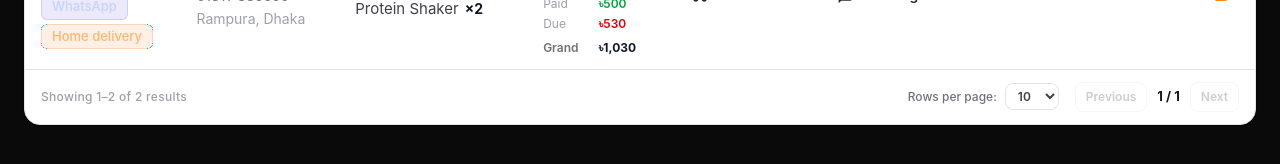
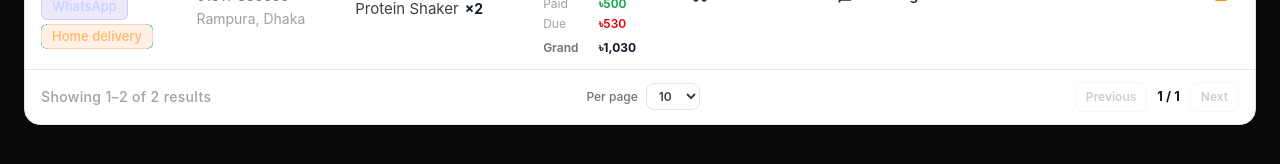
Before and after one commit to Sahed-Hasan-007/BDFB_order_page, a Vue app: page / in a window 1280 px wide. Shown: the part 562-726 px from the top of the page. Built offline with nearby package versions, Linux system fonts and the light colour scheme; some icons are missing; the HTML template or start-up script is replaced by a standard one.

Commit message:
refine pagination styling and layout for improved clarity and consistency

```diff
--- a/src/pages/index.vue
+++ b/src/pages/index.vue
@@ -513,27 +513,28 @@ function exportOrders() {
       </div>
 
       <!-- Pagination -->
-      <div
-        class="flex flex-col md:flex-row items-center justify-between px-4 py-3 border-primary-100 dark:border-primary-900/15 gap-2">
-        <span class="text-xs font-medium text-zinc-400 dark:text-zinc-500 tracking-wide">
-          Showing {{ paginated.length ? (page - 1) * pageSize + 1 : 0 }}–{{ Math.min(page * pageSize,
-            filtered.length) }} of {{ filtered.length }} results
+      <div class="flex items-center justify-between px-4 py-3 border-primary-100 dark:border-primary-900/15 gap-2">
+        <!-- Left: results count -->
+        <span class="text-sm font-medium text-zinc-400 dark:text-zinc-300 tracking-wide">
+          Showing {{ paginated.length ? (page - 1) * pageSize + 1 : 0 }}–{{ Math.min(page * pageSize, filtered.length) }} of {{ filtered.length }} results
         </span>
-        <div class="flex items-center gap-4">
+
+        <!-- Middle: Per page -->
         <div class="flex items-center gap-2">
-            <label class="text-xs font-medium text-zinc-500 dark:text-zinc-400">Rows per page:</label>
+          <label class="text-xs font-medium text-zinc-500 dark:text-zinc-400">Per page</label>
           <select v-model.number="pageSize"
-              class="border border-zinc-200 dark:border-zinc-700 rounded-lg px-2 py-1 text-xs font-semibold text-zinc-700 dark:text-zinc-300 bg-white dark:bg-zinc-800 outline-none focus:border-primary-400">
+            class="border border-zinc-200 dark:border-zinc-700 rounded-lg px-2 py-1 text-xs font-semibold text-zinc-700 dark:text-zinc-300 bg-white dark:bg-zinc-800 outline-none focus:border-primary-400 cursor-pointer">
             <option v-for="s in [10, 25, 50]" :key="s" :value="s">{{ s }}</option>
           </select>
         </div>
+
+        <!-- Right: prev/next -->
         <div class="flex items-center gap-1.5">
           <button :disabled="page <= 1" @click="page--"
             class="px-2.5 py-1.5 border border-zinc-200 dark:border-zinc-700 rounded-lg text-xs font-semibold bg-white dark:bg-zinc-800 text-zinc-500 dark:text-zinc-400 cursor-pointer hover:bg-zinc-50 dark:hover:bg-zinc-700 hover:border-zinc-400 disabled:opacity-35 disabled:cursor-not-allowed transition-all">
             Previous
           </button>
-            <span class="text-[13px] font-bold text-zinc-900 dark:text-zinc-100 px-1">{{ page }} / {{
-              totalPages }}</span>
+          <span class="text-[13px] font-bold text-zinc-900 dark:text-zinc-100 px-1">{{ page }} / {{ totalPages }}</span>
           <button :disabled="page >= totalPages" @click="page++"
             class="px-2.5 py-1.5 border border-zinc-200 dark:border-zinc-700 rounded-lg text-xs font-semibold bg-white dark:bg-zinc-800 text-zinc-500 dark:text-zinc-400 cursor-pointer hover:bg-zinc-50 dark:hover:bg-zinc-700 hover:border-zinc-400 disabled:opacity-35 disabled:cursor-not-allowed transition-all">
             Next
@@ -542,5 +543,4 @@ function exportOrders() {
       </div>
     </div>
   </div>
-  </div>
 </template>
```
Lines whose indentation alone changed are shown as unchanged.
